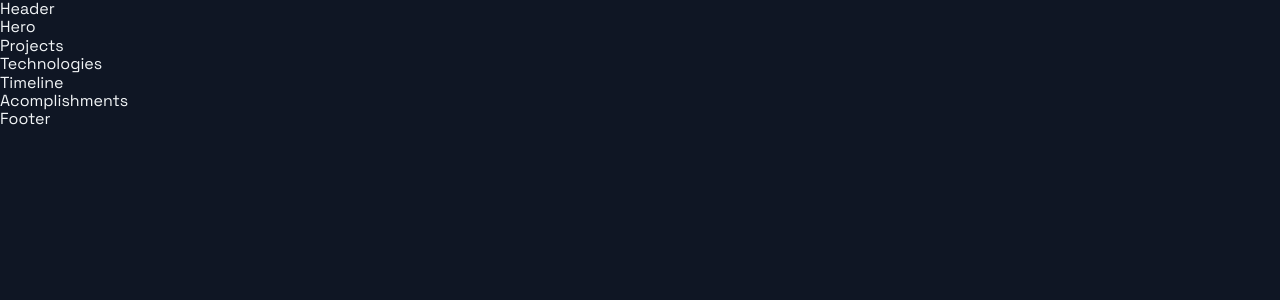
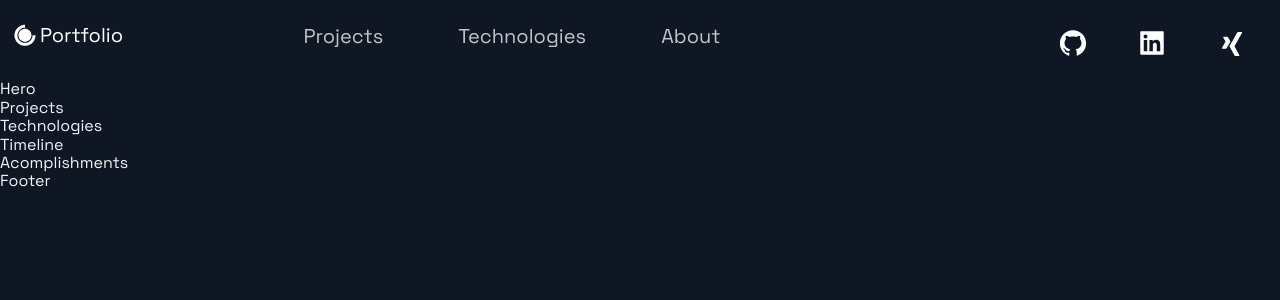
Before and after one commit to mihaimazareanu/portfolio-website, a Next.js app: page / in a window 1280 px wide. Shown: the top 300 px of the page. Built offline with nearby package versions, Linux system fonts and the light colour scheme.

Commit message:
implemented the header

```diff
--- a/components/Header/Header.js
+++ b/components/Header/Header.js
@@ -1,14 +1,47 @@
 import Link from 'next/link';
 import React from 'react';
-import { AiFillGithub, AiFillInstagram, AiFillLinkedin } from 'react-icons/ai';
+import { AiFillGithub, AiFillLinkedin } from 'react-icons/ai';
+import { RiXingFill } from "react-icons/ri";
 import { DiCssdeck } from 'react-icons/di';
 
-import { Container, Div1, Div2, Div3, NavLink, SocialIcons } from './HeaderStyles';
+import { Container, Div1, Div2, Div3, NavLink, SocialIcons, Span } from './HeaderStyles';
 
 const Header = () =>  (
-  <div>
-    Header
-  </div>
+  <Container>
+    <Div1>
+      <Link href="/" style={{display: "flex", alignItems: "center", color: "white", marginBottom: "20px"}}>
+        <DiCssdeck size="3rem" /> <Span>Portfolio</Span>
+      </Link>
+    </Div1>
+    <Div2>
+      <li>
+        <Link href="#projects" passHref>
+          <NavLink>Projects</NavLink>
+        </Link>
+      </li>
+      <li>
+        <Link href="#tech" passHref>
+          <NavLink>Technologies</NavLink>
+        </Link>
+      </li>
+      <li>
+        <Link href="#about" passHref>
+          <NavLink>About</NavLink>
+        </Link>
+      </li>
+    </Div2>
+    <Div3>
+      <SocialIcons href='https://github.com'>
+        <AiFillGithub size="3rem"/>
+      </SocialIcons>
+      <SocialIcons href='https://linkedin.com'>
+        <AiFillLinkedin size="3rem"/>
+      </SocialIcons>
+      <SocialIcons href='https://xing.com'>
+        <RiXingFill size="3rem"/>
+      </SocialIcons>
+    </Div3>
+  </Container>
 );
 
 export default Header;
--- a/components/Header/HeaderStyles.js
+++ b/components/Header/HeaderStyles.js
@@ -17,6 +17,11 @@
     grid-row-gap: 0.5rem;
   }
 `;
+
+export const Span = styled.span`
+  font-size: 2rem;
+`;
+
 export const Div1 = styled.div`
   grid-area: 1 / 1 / 2 / 2;
   display: flex;
--- a/pages/_app.js
+++ b/pages/_app.js
@@ -1,8 +1,12 @@
 import Theme from '../styles/theme';
+import Head from 'next/head';
 
 export default function App({ Component, pageProps }) {
   return (
     <>
+      <Head>
+        <title>Mihai&apos;s portfolio page</title>
+      </Head>
       <Theme>
         <Component {...pageProps} />
       </Theme>
```
